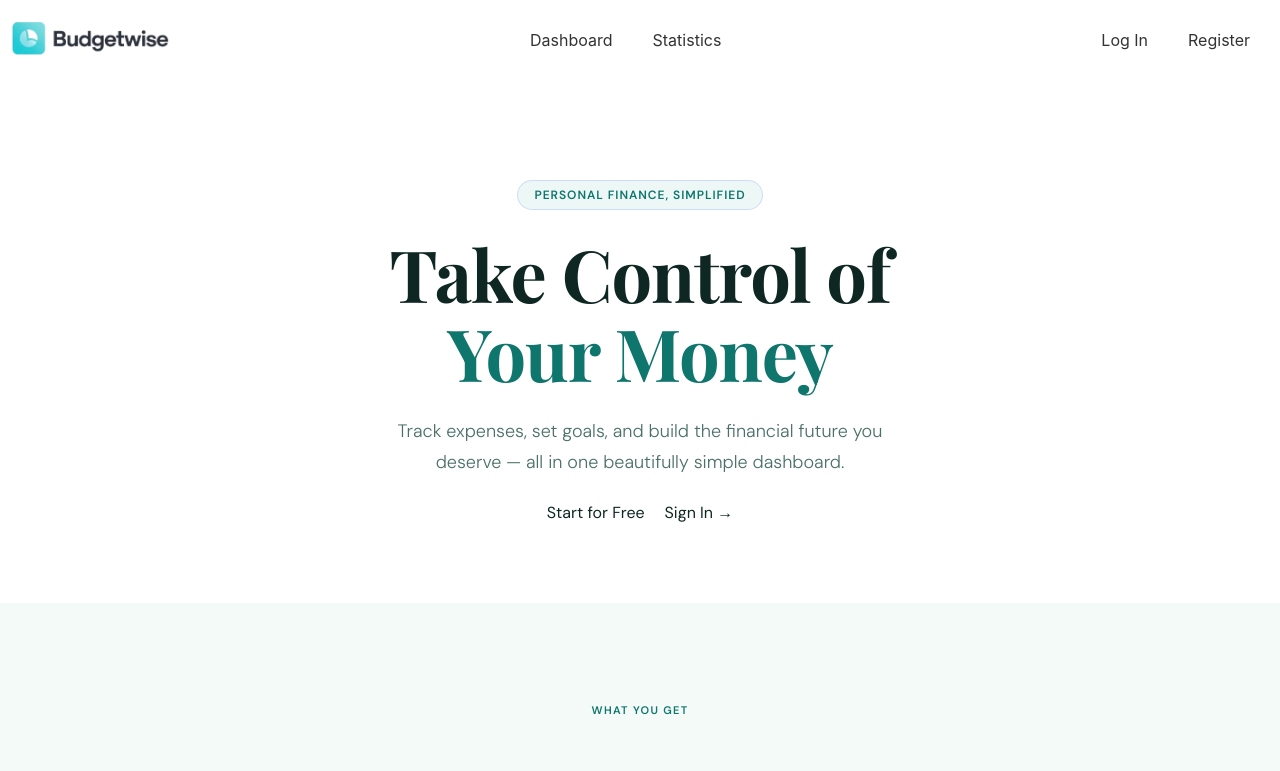
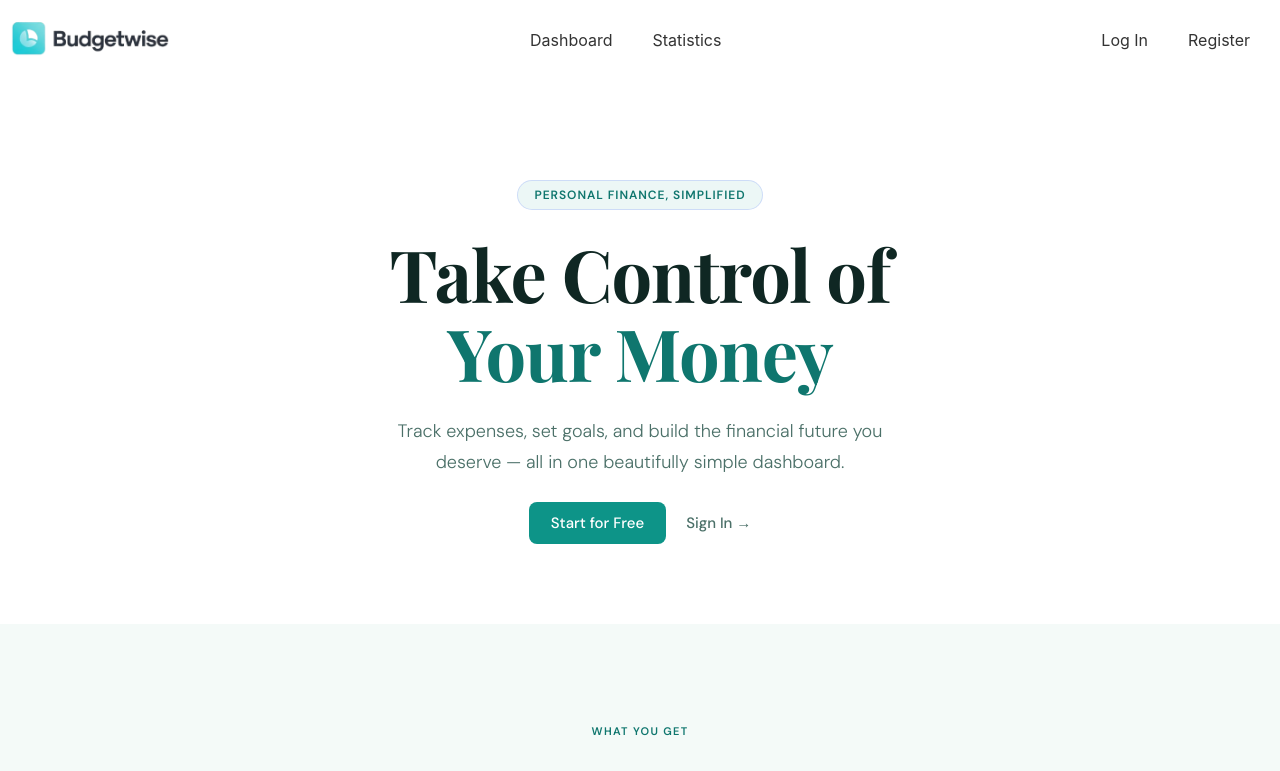
Before and after one commit to DZhivkovv/budgetwise, a React (Create React App) app in the folder frontend/: page / in a window 1280 px wide. Shown: the top 771 px of the page. Built offline with nearby package versions, Linux system fonts and the light colour scheme; no server answers.

Commit message:
style: Add button styles

```diff
--- a/frontend/src/pages/Homepage/index.js
+++ b/frontend/src/pages/Homepage/index.js
@@ -1,6 +1,7 @@
 import { Link } from "react-router-dom";
 import useRedirectIfAuthenticated from "../../hooks/useRedirectIfAuthenticated";
 import "./Homepage.css";
+import "../../styles/links_and_buttons.css";
 
 // Data
 const FEATURES = [
--- a/frontend/src/styles/links_and_buttons.css
+++ b/frontend/src/styles/links_and_buttons.css
@@ -4,3 +4,44 @@
     flex-flow: column;
     align-items: center;
 }
+
+.btn-primary {
+  display: inline-flex;
+  align-items: center;
+  gap: 6px;
+  background: var(--accent);
+  color: #fff;
+  padding: 11px 22px;
+  border-radius: var(--radius-sm);
+  text-decoration: none;
+  font-size: 15px;
+  font-weight: 500;
+  font-family: var(--font);
+  transition: background var(--transition), transform var(--transition), box-shadow var(--transition);
+  border: none;
+  cursor: pointer;
+}
+
+.btn-primary:hover {
+  background: #3d5be0;
+  transform: translateY(-1px);
+  box-shadow: 0 4px 24px var(--accent-glow);
+}
+
+.btn-primary.btn-sm { padding: 8px 18px; font-size: 14px; }
+.btn-primary.btn-lg { padding: 15px 34px; font-size: 16px; border-radius: var(--radius-md); }
+
+.btn-ghost {
+  display: inline-flex;
+  align-items: center;
+  color: var(--text-secondary);
+  text-decoration: none;
+  font-size: 15px;
+  font-weight: 500;
+  transition: color var(--transition);
+  border: none;
+  background: none;
+  cursor: pointer;
+}
+
+.btn-ghost:hover { color: var(--text-primary); }
```
